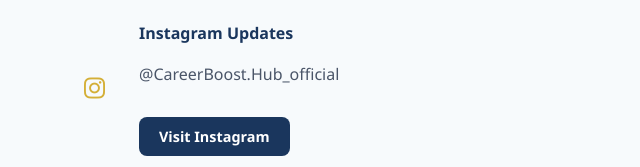
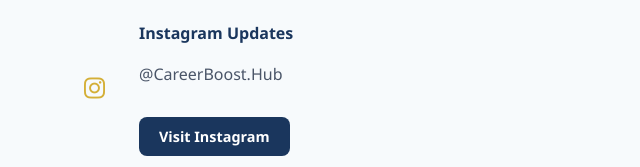
Before and after one commit to ashishpatil7507/CareerBoost.HUB, a plain HTML site: page index.html in a window 1280 px wide. Shown: the part 2833-3000 px from the top of the page, 0-640 px from the left. Drawn offline with Linux system fonts and the light colour scheme.

Commit message:
Update index.html

```diff
--- a/index.html
+++ b/index.html
@@ -651,7 +651,7 @@
                         </div>
                         <div>
                             <h4>Instagram Updates</h4>
-                            <p>@CareerBoost.Hub_official</p>
+                            <p>@CareerBoost.Hub</p>
                             <a href="https://instagram.com/CareerBoost.Hub_official" target="_blank" class="btn btn-secondary" style="margin-top: 10px; padding: 8px 20px; font-size: 0.9rem;">Visit Instagram</a>
                         </div>
                     </div>
```
